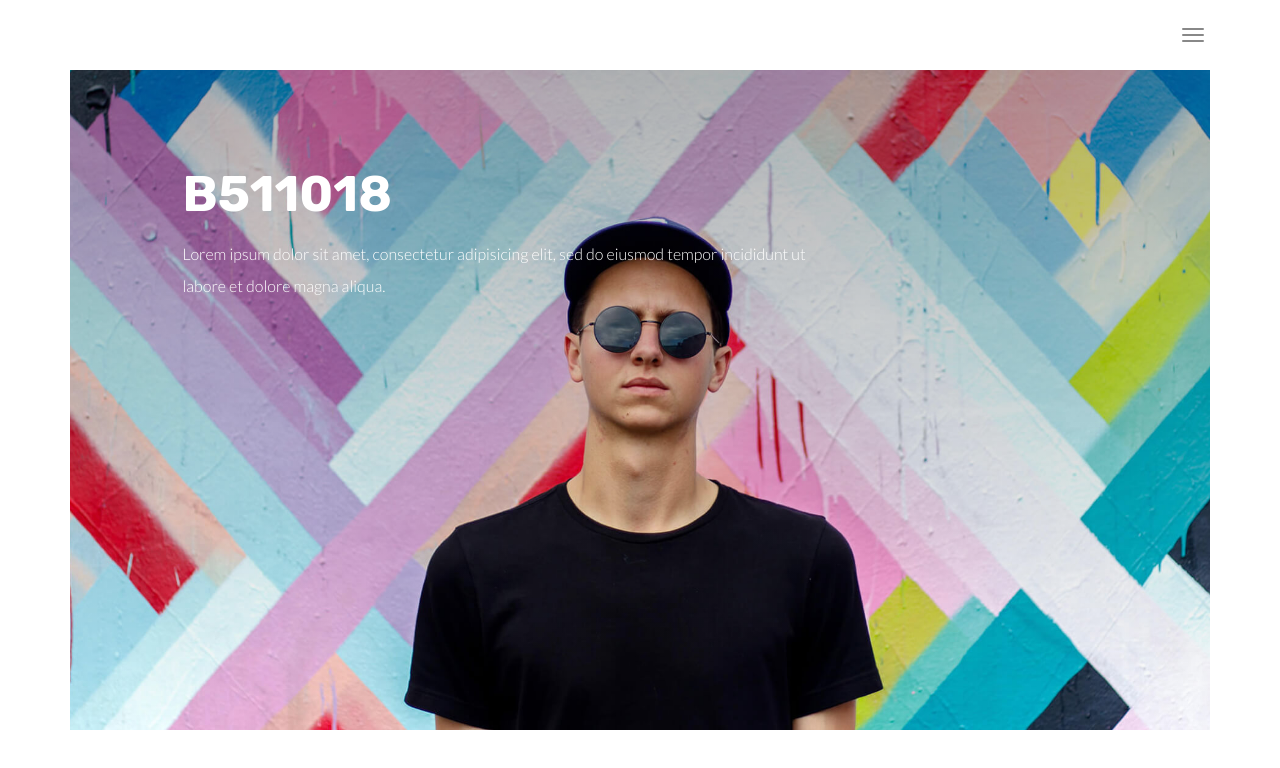
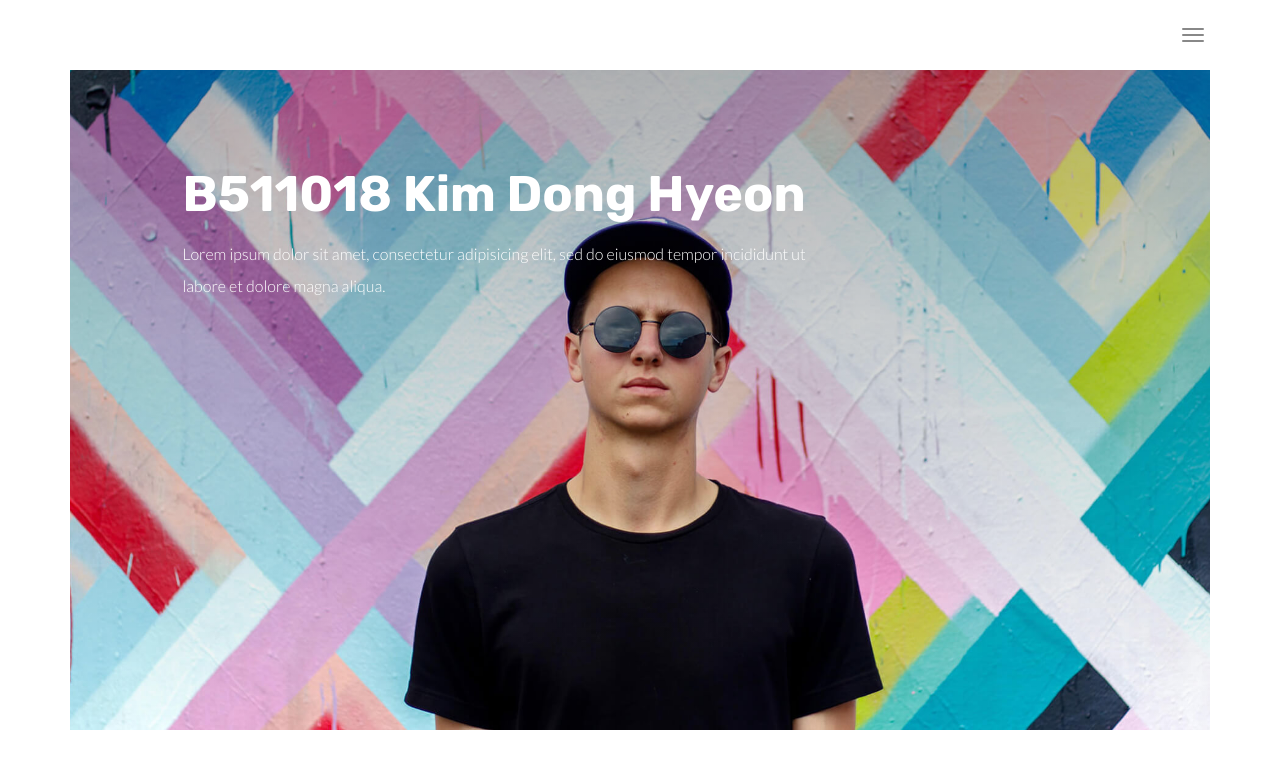
Before and after one commit to gusgus95/webDemo, a plain HTML site: page index.html in a window 1280 px wide. Drawn offline with Linux system fonts and the light colour scheme.

Commit message:
Update index.html

```diff
--- a/index.html
+++ b/index.html
@@ -77,7 +77,7 @@
       <div class="col-xs-12 col-md-7 col-md-offset-1">
         <div class="hero-full-wrapper">
           <div class="text-content">
-            <h1>B511018 </h1>
+            <h1>B511018 Kim Dong Hyeon</h1>
             <p>Lorem ipsum dolor sit amet, consectetur adipisicing elit, sed do eiusmod
             tempor incididunt ut labore et dolore magna aliqua.</p>
           </div>
```
